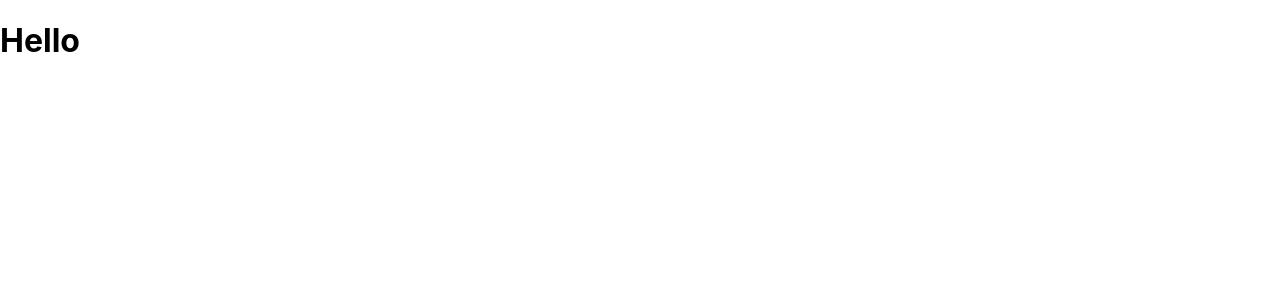
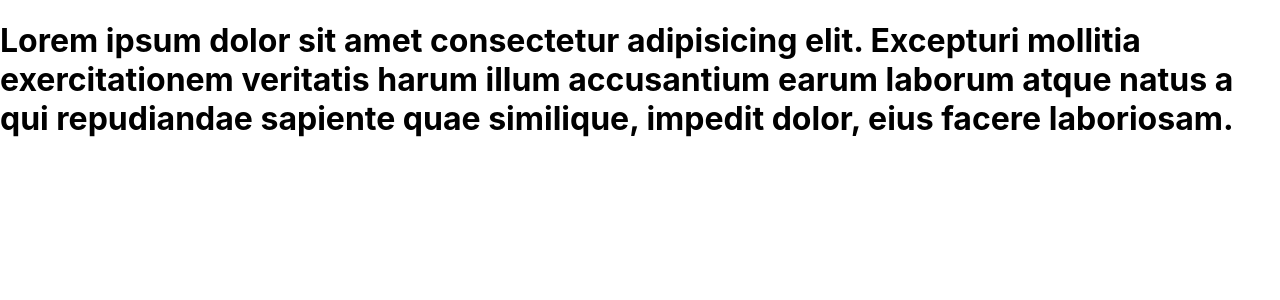
Before and after one commit to MohitSurase/second-react-app, a React (Create React App) app: page / in a window 1280 px wide. Shown: the top 300 px of the page. Built offline with nearby package versions, Linux system fonts and the light colour scheme.

Commit message:
jsx syntax rule

```diff
--- a/src/App.js
+++ b/src/App.js
@@ -1,11 +1,19 @@
-// JSX with 1 Tag or 1 H1
-// JSX with 2 Tag or 2 H1
-// RULE::IF USING MORE THAN 1 TAG; IT MUST BE UUNDER PARENT
+// JSX :: Return HTML
+// SYNTAX RULE :: IF ONE LINER, PARENTHIS ARE OPTIONAL
+// SYNTAX RULE :: FOR MULTI LINER, PARENTHIS ARE REQUIRED!!!
+// SYNTAX :: ()
+// SYNTAX :: <h1>Hello</h1>
+// SYNTAX :: (<h1>Hello</h1>)
+
 function App() {
+  // JSX
   return (
-    <>
-      <h1>Hello</h1>
-    </>
+   <h1>
+      Lorem ipsum dolor sit amet consectetur adipisicing elit. Excepturi
+      mollitia exercitationem veritatis harum illum accusantium earum laborum
+      atque natus a qui repudiandae sapiente quae similique, impedit dolor, eius
+      facere laboriosam.
+    </h1>
   );
 }
 
```
